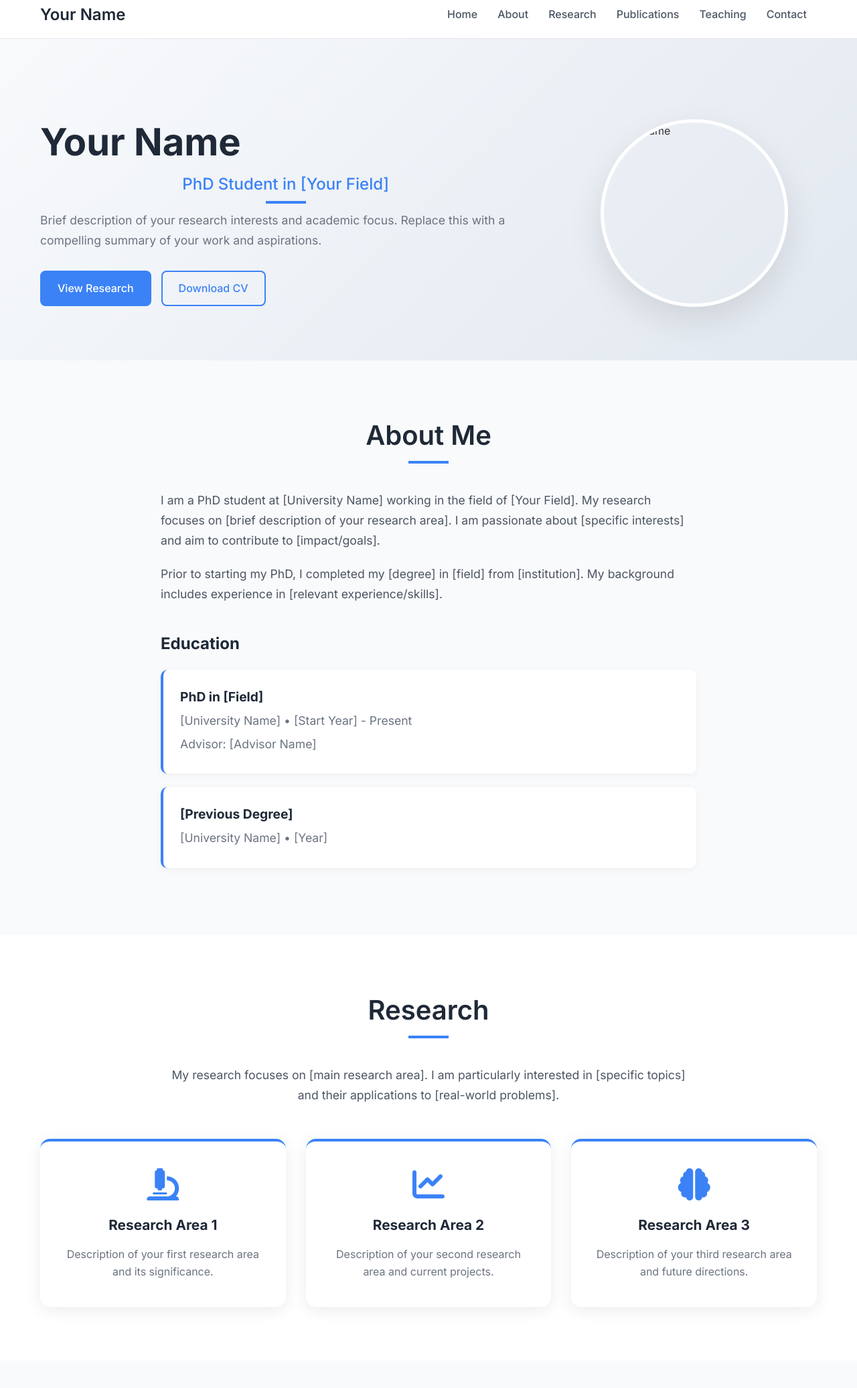
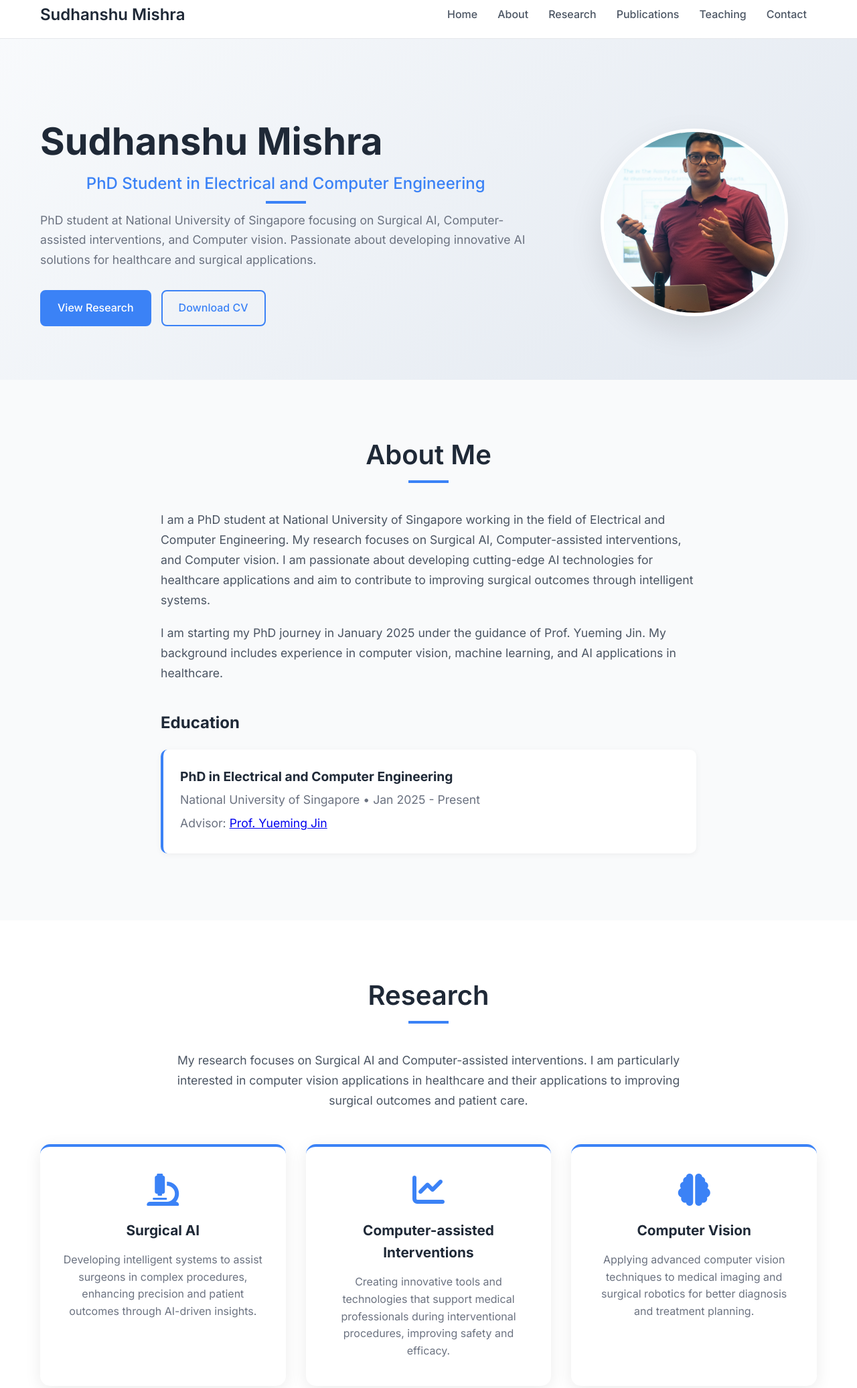
Before and after one commit to msudhanshu10/msudhanshu10.github.io, a plain HTML site: page index.html in a window 1280 px wide. Shown: the part 13-2085 px from the top of the page at 67% size. Drawn offline with Linux system fonts and the light colour scheme.

Commit message:
Personalize website with Sudhanshu's information
- Add professional profile photo
- Update name, research interests, and academic details
- Add NUS PhD program information starting Jan 2025
- Include advisor Prof. Yueming Jin with website link
- Update contact information and research focus areas
- Customize content for Surgical AI, Computer-assisted interventions, and Computer vision

🤖 Generated with [Claude Code](https://claude.ai/code)

Co-Authored-By: Claude <noreply@anthropic.com>

```diff
--- a/index.html
+++ b/index.html
@@ -3,7 +3,7 @@
 <head>
     <meta charset="UTF-8">
     <meta name="viewport" content="width=device-width, initial-scale=1.0">
-    <title>Your Name - PhD Student</title>
+    <title>Sudhanshu Mishra - PhD Student</title>
     <link rel="stylesheet" href="styles.css">
     <link href="https://fonts.googleapis.com/css2?family=Inter:wght@300;400;500;600;700&display=swap" rel="stylesheet">
     <link rel="stylesheet" href="https://cdnjs.cloudflare.com/ajax/libs/font-awesome/6.0.0/css/all.min.css">
@@ -12,7 +12,7 @@
     <nav class="navbar">
         <div class="nav-container">
             <div class="nav-logo">
-                <a href="#home">Your Name</a>
+                <a href="#home">Sudhanshu Mishra</a>
             </div>
             <ul class="nav-menu">
                 <li class="nav-item">
@@ -46,11 +46,10 @@
         <section id="home" class="hero">
             <div class="hero-content">
                 <div class="hero-text">
-                    <h1>Your Name</h1>
-                    <h2>PhD Student in [Your Field]</h2>
+                    <h1>Sudhanshu Mishra</h1>
+                    <h2>PhD Student in Electrical and Computer Engineering</h2>
                     <p class="hero-description">
-                        Brief description of your research interests and academic focus.
-                        Replace this with a compelling summary of your work and aspirations.
+                        PhD student at National University of Singapore focusing on Surgical AI, Computer-assisted interventions, and Computer vision. Passionate about developing innovative AI solutions for healthcare and surgical applications.
                     </p>
                     <div class="hero-buttons">
                         <a href="#research" class="btn btn-primary">View Research</a>
@@ -58,7 +57,7 @@
                     </div>
                 </div>
                 <div class="hero-image">
-                    <img src="profile.jpg" alt="Your Name" class="profile-img">
+                    <img src="profile.jpg" alt="Sudhanshu Mishra" class="profile-img">
                 </div>
             </div>
         </section>
@@ -69,26 +68,22 @@
                 <div class="about-content">
                     <div class="about-text">
                         <p>
-                            I am a PhD student at [University Name] working in the field of [Your Field].
-                            My research focuses on [brief description of your research area].
-                            I am passionate about [specific interests] and aim to contribute to [impact/goals].
+                            I am a PhD student at National University of Singapore working in the field of Electrical and Computer Engineering.
+                            My research focuses on Surgical AI, Computer-assisted interventions, and Computer vision.
+                            I am passionate about developing cutting-edge AI technologies for healthcare applications and aim to contribute to improving surgical outcomes through intelligent systems.
                         </p>
                         <p>
-                            Prior to starting my PhD, I completed my [degree] in [field] from [institution].
-                            My background includes experience in [relevant experience/skills].
+                            I am starting my PhD journey in January 2025 under the guidance of Prof. Yueming Jin.
+                            My background includes experience in computer vision, machine learning, and AI applications in healthcare.
                         </p>
                         <div class="education">
                             <h3>Education</h3>
                             <div class="education-item">
-                                <h4>PhD in [Field]</h4>
-                                <p>[University Name] • [Start Year] - Present</p>
-                                <p>Advisor: [Advisor Name]</p>
+                                <h4>PhD in Electrical and Computer Engineering</h4>
+                                <p>National University of Singapore • Jan 2025 - Present</p>
+                                <p>Advisor: <a href="https://yuemingjin.github.io/" target="_blank">Prof. Yueming Jin</a></p>
                             </div>
-                            <div class="education-item">
-                                <h4>[Previous Degree]</h4>
-                                <p>[University Name] • [Year]</p>
-                            </div>
-                        </div>
+                                                    </div>
                     </div>
                 </div>
             </div>
@@ -99,25 +94,25 @@
                 <h2>Research</h2>
                 <div class="research-overview">
                     <p>
-                        My research focuses on [main research area]. I am particularly interested in
-                        [specific topics] and their applications to [real-world problems].
+                        My research focuses on Surgical AI and Computer-assisted interventions. I am particularly interested in
+                        computer vision applications in healthcare and their applications to improving surgical outcomes and patient care.
                     </p>
                 </div>
                 <div class="research-areas">
                     <div class="research-card">
                         <i class="fas fa-microscope"></i>
-                        <h3>Research Area 1</h3>
-                        <p>Description of your first research area and its significance.</p>
+                        <h3>Surgical AI</h3>
+                        <p>Developing intelligent systems to assist surgeons in complex procedures, enhancing precision and patient outcomes through AI-driven insights.</p>
                     </div>
                     <div class="research-card">
                         <i class="fas fa-chart-line"></i>
-                        <h3>Research Area 2</h3>
-                        <p>Description of your second research area and current projects.</p>
+                        <h3>Computer-assisted Interventions</h3>
+                        <p>Creating innovative tools and technologies that support medical professionals during interventional procedures, improving safety and efficacy.</p>
                     </div>
                     <div class="research-card">
                         <i class="fas fa-brain"></i>
-                        <h3>Research Area 3</h3>
-                        <p>Description of your third research area and future directions.</p>
+                        <h3>Computer Vision</h3>
+                        <p>Applying advanced computer vision techniques to medical imaging and surgical robotics for better diagnosis and treatment planning.</p>
                     </div>
                 </div>
             </div>
@@ -188,16 +183,16 @@
                             <i class="fas fa-envelope"></i>
                             <div>
                                 <h3>Email</h3>
-                                <p>your.email@university.edu</p>
+                                <p>sudhanshu@u.nus.edu</p>
                             </div>
                         </div>
                         <div class="contact-item">
                             <i class="fas fa-map-marker-alt"></i>
                             <div>
                                 <h3>Office</h3>
-                                <p>Building Name, Room Number<br>
-                                University Name<br>
-                                City, State ZIP</p>
+                                <p>Department of Electrical and Computer Engineering<br>
+                                National University of Singapore<br>
+                                Singapore</p>
                             </div>
                         </div>
                         <div class="contact-item">
@@ -220,7 +215,7 @@
 
     <footer>
         <div class="container">
-            <p>&copy; 2024 Your Name. All rights reserved.</p>
+            <p>&copy; 2024 Sudhanshu Mishra. All rights reserved.</p>
         </div>
     </footer>
 
```
Also changed, not shown: profile.jpg (added).
